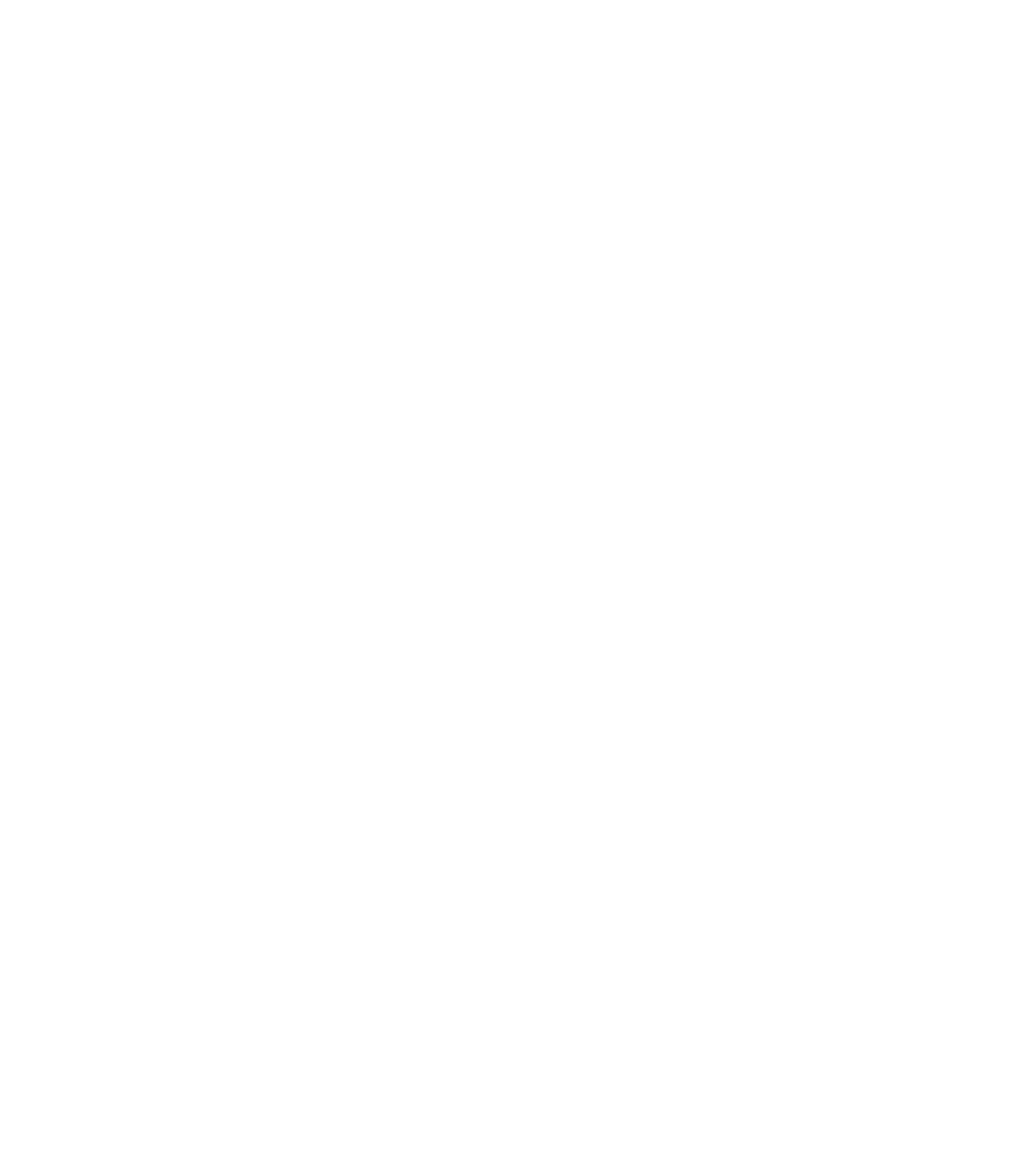
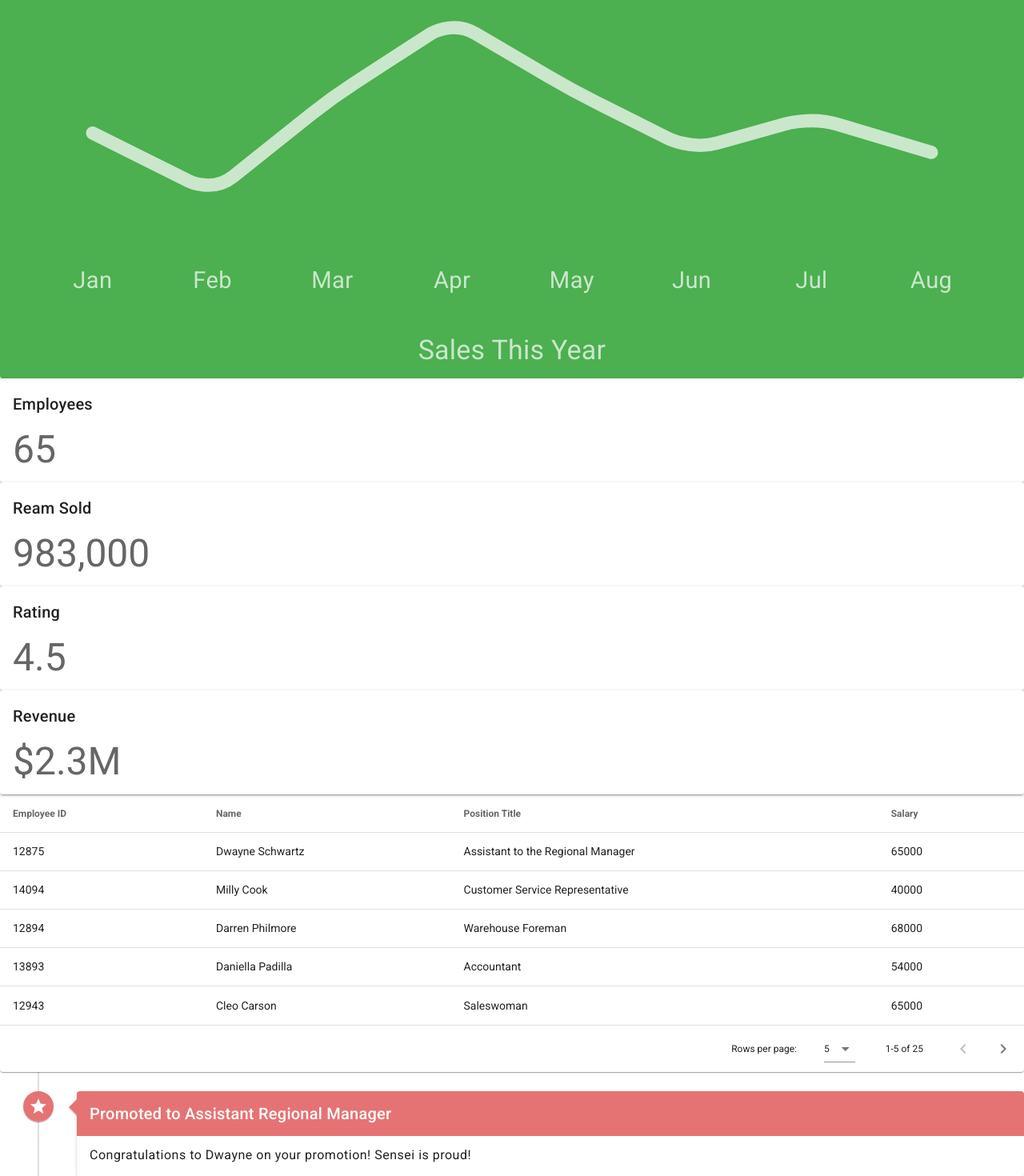
Before and after one commit to webdevlx/learnenglish, a Vue app: page /dashboard in a window 1280 px wide. Shown: the part 1330-2800 px from the top of the page at 80% size. Before the commit the page ends 800 px from the top, so only its background shows below. Built offline with nearby package versions, Linux system fonts and the light colour scheme.

Commit message:
Layouts - Grid System start

```diff
--- /dev/null
+++ b/src/components/EmployeesTable.vue
@@ -0,0 +1,52 @@
+<template>
+  <v-data-table
+    :headers="headers"
+    :items="employees"
+    :items-per-page="5"
+    class="elevation-1"
+    @click:row="selectRow"
+    :multi-sort="true"
+  ></v-data-table>
+</template>
+
+<script>
+export default {
+  name: "EmployeesTable",
+  props: {
+    employees: {
+      type: Array,
+      required: true,
+    },
+  },
+  data() {
+    return {
+      headers: [
+        {
+          text: "Employee ID",
+          value: "id",
+        },
+        {
+          text: "Name",
+          value: "name",
+        },
+        {
+          text: "Position Title",
+          value: "title",
+        },
+        {
+          text: "Salary",
+          value: "salary",
+        },
+      ],
+    };
+  },
+  methods: {
+    selectRow(selectEmployee) {
+      this.$emit("select-row", selectEmployee);
+    },
+  },
+};
+</script>
+
+<style scoped>
+</style>
--- /dev/null
+++ b/src/components/EventTimeline.vue
@@ -0,0 +1,37 @@
+<template>
+  <v-timeline align-top :dense="true">
+    <v-timeline-item
+      v-for="(item, i) in timeline"
+      :key="i"
+      :color="item.color"
+      :icon="item.icon"
+      fill-dot
+    >
+      <v-card :color="item.color" dark>
+        <v-card-title class="title pt-3 pb-3">
+          <h3 class="title">{{ item.title }}</h3>
+        </v-card-title>
+        <v-card-text class="white text--primary">
+          <p class="pt-3 body-1 mb-0">
+            {{ item.text }}
+          </p>
+        </v-card-text>
+      </v-card>
+    </v-timeline-item>
+  </v-timeline>
+</template>
+
+<script>
+export default {
+  name: "EventTimeline",
+  props: {
+    timeline: {
+      type: Array,
+      required: true,
+    },
+  },
+};
+</script>
+
+<style scoped>
+</style>
--- /dev/null
+++ b/src/components/SalesGraph.vue
@@ -0,0 +1,34 @@
+<template>
+  <v-card :color="sale.color" dark>
+    <v-card-text>
+      <v-sparkline
+        :value="sale.sales"
+        :labels="sale.labels"
+        color="rgba(255, 255, 255, .7)"
+        height="100"
+        padding="24"
+        stroke-linecap="round"
+        smooth
+      />
+    </v-card-text>
+
+    <v-card-text class="text-center">
+      <div class="display-1">{{ sale.title }}</div>
+    </v-card-text>
+  </v-card>
+</template>
+
+<script>
+export default {
+  name: 'SalesGraph',
+  props: {
+    sale: {
+      type: Object,
+      required: true
+    },
+  },
+};
+</script>
+
+<style scoped>
+</style>
--- /dev/null
+++ b/src/components/StatisticCard.vue
@@ -0,0 +1,21 @@
+<template>
+  <v-card>
+    <v-card-title>{{ statistic.title }}</v-card-title>
+    <v-card-text class="display-2">{{ statistic.value }}</v-card-text>
+  </v-card>
+</template>
+
+<script>
+export default {
+  name: "StatisticCard",
+  props: {
+    statistic: {
+      type: Object,
+      required: true,
+    },
+  },
+};
+</script>
+
+<style lang="scss" scoped>
+</style>
--- a/src/data/employees.json
+++ b/src/data/employees.json
@@ -19,8 +19,134 @@
   },
   {
     "id": 13893,
-    "name": "Danielle Padilla",
+    "name": "Daniella Padilla",
     "title": "Accountant",
     "salary": 54000
+  },
+  {
+    "id": 12943,
+    "name": "Cleo Carson",
+    "title": "Saleswoman",
+    "salary": 65000
+  },
+  {
+    "id": 19523,
+    "name": "Evangeline Blake",
+    "title": "Saleswoman",
+    "salary": 65000
+  },
+  {
+    "id": 18349,
+    "name": "Tory Henderson",
+    "title": "Human Resources Representative",
+    "salary": 60000
+  },
+  {
+    "id": 11853,
+    "name": "Max Scarn",
+    "title": "Regional Manager",
+    "salary": 70000
+  },
+  {
+    "id": 14821,
+    "name": "Daniella Padilla",
+    "title": "Secretary",
+    "salary": 45000
+  },
+  {
+    "id": 15834,
+    "name": "Felix Mendez",
+    "title": "Salesman",
+    "salary": 65000
+  },
+  {
+    "id": 84363,
+    "name": "Kurt Peck",
+    "title": "Salesman",
+    "salary": 65000
+  },
+  {
+    "id": 83724,
+    "name": "Hayley Santos",
+    "title": "Accountant",
+    "salary": 54000
+  },
+  {
+    "id": 38542,
+    "name": "Hannah Lamb",
+    "title": "Saleswoman",
+    "salary": 65000
+  },
+  {
+    "id": 84624,
+    "name": "Melanie Jensen",
+    "title": "Saleswoman",
+    "salary": 65000
+  },
+  {
+    "id": 96825,
+    "name": "Tianna Dorsey",
+    "title": "Intern",
+    "salary": 30000
+  },
+  {
+    "id": 48235,
+    "name": "Stan Zuniga",
+    "title": "Salesman",
+    "salary": 65000
+  },
+  {
+    "id": 27937,
+    "name": "Robert Lambert",
+    "title": "Accountant",
+    "salary": 54000
+  },
+  {
+    "id": 43820,
+    "name": "Saskia Hubbard",
+    "title": "Saleswoman",
+    "salary": 65000
+  },
+  {
+    "id": 10053,
+    "name": "Katy Harrington",
+    "title": "Saleswoman",
+    "salary": 65000
+  },
+  {
+    "id": 43289,
+    "name": "Lottie Noble",
+    "title": "Intern",
+    "salary": 30000
+  },
+  {
+    "id": 12476,
+    "name": "Khadijah Clayton",
+    "title": "Salesman",
+    "salary": 65000
+  },
+  {
+    "id": 75313,
+    "name": "Bailey Norton",
+    "title": "Accountant",
+    "salary": 54000
+  },
+  {
+    "id": 86321,
+    "name": "Aliyah McKinney",
+    "title": "Saleswoman",
+    "salary": 65000
+  },
+  {
+    "id": 12363,
+    "name": "Caroline Mayer",
+    "title": "Saleswoman",
+    "salary": 65000
+  },
+  {
+    "id": 87542,
+    "name": "Ryan Johnson",
+    "title": "Intern",
+    "salary": 30000
   }
 ]
--- /dev/null
+++ b/src/data/sales.json
@@ -0,0 +1,20 @@
+[
+  {
+    "title": "Sales Today",
+    "sales": [423, 446, 675, 510, 590, 610, 760, 639],
+    "color": "cyan",
+    "labels": ["6AM", "8AM", "9AM", "10AM", "12PM", "2PM", "4PM", "6PM"]
+  },
+  {
+    "title": "Sales This Month",
+    "sales": [325, 123, 273, 573],
+    "color": "teal",
+    "labels": ["Week 1", "Week 2", "Week 3", "Week 4"]
+  },
+  {
+    "title": "Sales This Year",
+    "sales": [746, 415, 943, 1372, 983, 651, 837, 639],
+    "color": "green",
+    "labels": ["Jan", "Feb", "Mar", "Apr", "May", "Jun", "Jul", "Aug"]
+  }
+]
--- /dev/null
+++ b/src/data/statistics.json
@@ -0,0 +1,18 @@
+[
+  {
+    "title": "Employees",
+    "value": "65"
+  },
+  {
+    "title": "Ream Sold",
+    "value": "983,000"
+  },
+  {
+    "title": "Rating",
+    "value": "4.5"
+  },
+  {
+    "title": "Revenue",
+    "value": "$2.3M"
+  }
+]
--- /dev/null
+++ b/src/data/timeline.json
@@ -0,0 +1,26 @@
+[
+  {
+    "color": "red lighten-2",
+    "icon": "mdi-star",
+    "title": "Promoted to Assistant Regional Manager",
+    "text": "Congratulations to Dwayne on your promotion! Sensei is proud!"
+  },
+  {
+    "color": "purple darken-1",
+    "icon": "mdi-ring",
+    "title": "PB & J Finally Together!",
+    "text": "Max Scarn here with a personal congratulations to the happy couple!"
+  },
+  {
+    "color": "green lighten-1",
+    "icon": "mdi-balloon",
+    "title": "Welcome Back to the Temp!",
+    "text": "Sorry about what happened at corporate, but I am glad you are back! - Max"
+  },
+  {
+    "color": "indigo",
+    "icon": "mdi-gift",
+    "title": "Reminder: Secret Santa Rules",
+    "text": "The maximum spending amount is $20. No iPods allowed."
+  }
+]
--- a/src/views/Dashboard.vue
+++ b/src/views/Dashboard.vue
@@ -1,19 +1,20 @@
 <template>
   <div>
     <h1>Dashboard</h1>
-    <v-data-table
-      :headers="headers"
-      :items="employees"
-      multi-sort
-      :items-per-page="5"
-      class="elevation-1"
-      @click:row="selectRow"
-    ></v-data-table>
+
+    <sales-graph v-for="sale in sales" :key="`${sale.title}`" :sale="sale" />
+
+    <statistic-card v-for="statistic in statistics" :key="`${statistic.title}`" :statistic="statistic" />
+
+    <employees-table :employees="employees" @select-row="selectRow" />
+
+    <event-timeline :timeline="timeline" />
+
     <v-snackbar v-model="snackbar">
       {{ currentRow.name }} - {{ currentRow.title }}
 
       <template v-slot:action="{ attrs }">
-        <v-btn color="pink" text v-bind="attrs" @click="snackbar = false">
+        <v-btn color="blue" text v-bind="attrs" @click="snackbar = false">
           Close
         </v-btn>
       </template>
@@ -22,37 +23,31 @@
 </template>
 
 <script>
-import employees from '../data/employees.json'
+import EmployeesTable from "../components/EmployeesTable.vue";
+import EventTimeline from "../components/EventTimeline.vue";
+import SalesGraph from "../components/SalesGraph.vue";
+import StatisticCard from "../components/StatisticCard.vue";
+
+import employeesData from "../data/employees.json";
+import timelineData from "../data/timeline.json";
+import salesData from "../data/sales.json";
+import statisticData from "../data/statistics.json";
 export default {
+  components: { EmployeesTable, EventTimeline, SalesGraph, StatisticCard },
   data() {
     return {
       snackbar: false,
       currentRow: {},
-      headers: [
-        {
-          text: "Employee ID",
-          value: "id"
-        },
-        {
-          text: "Name",
-          value: "name"
-        },
-        {
-          text: "Position Title",
-          value: "title"
-        },
-        {
-          text: "Salary",
-          value: "salary"
-        }
-      ],
-      employees: employees
+      employees: employeesData,
+      timeline: timelineData,
+      sales: salesData,
+      statistics: statisticData,
     };
   },
   methods: {
     selectRow(event) {
       this.snackbar = true;
-      this.currentRow = event
+      this.currentRow = event;
     },
   },
 };
```
